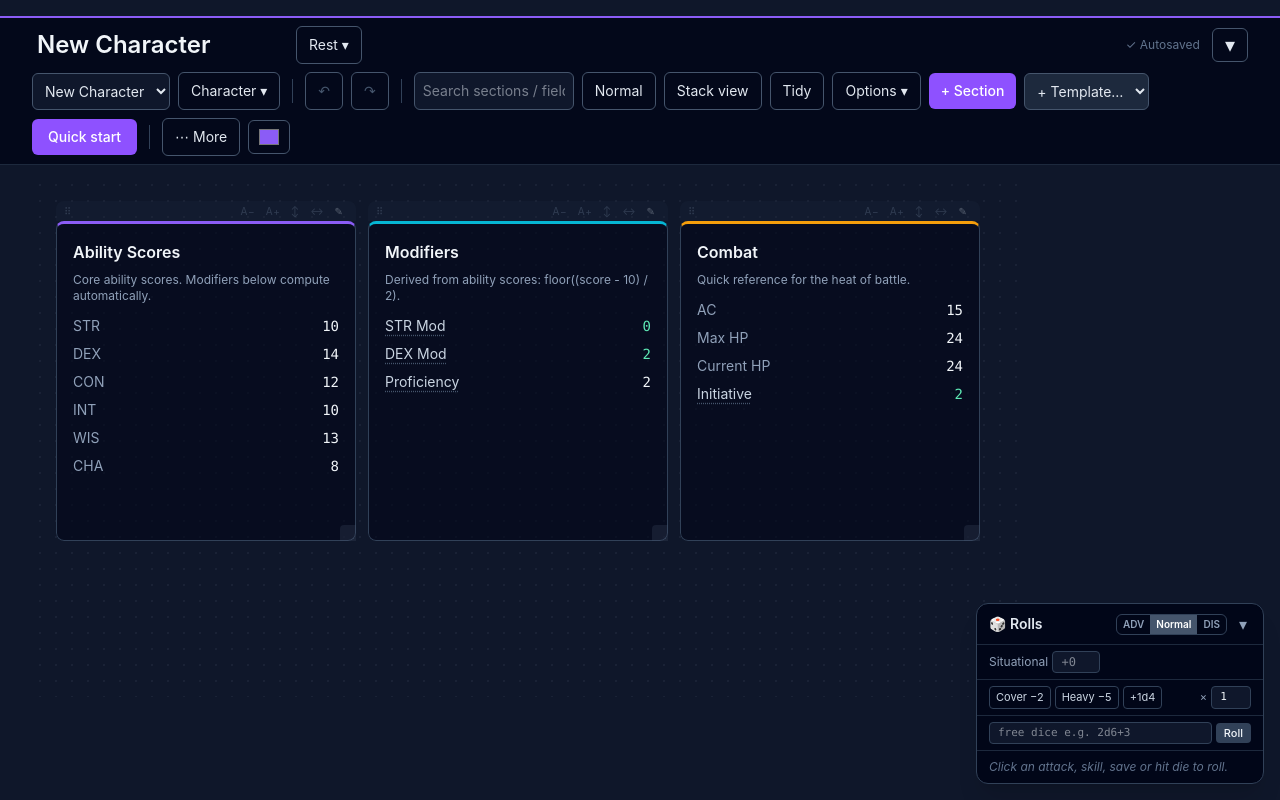
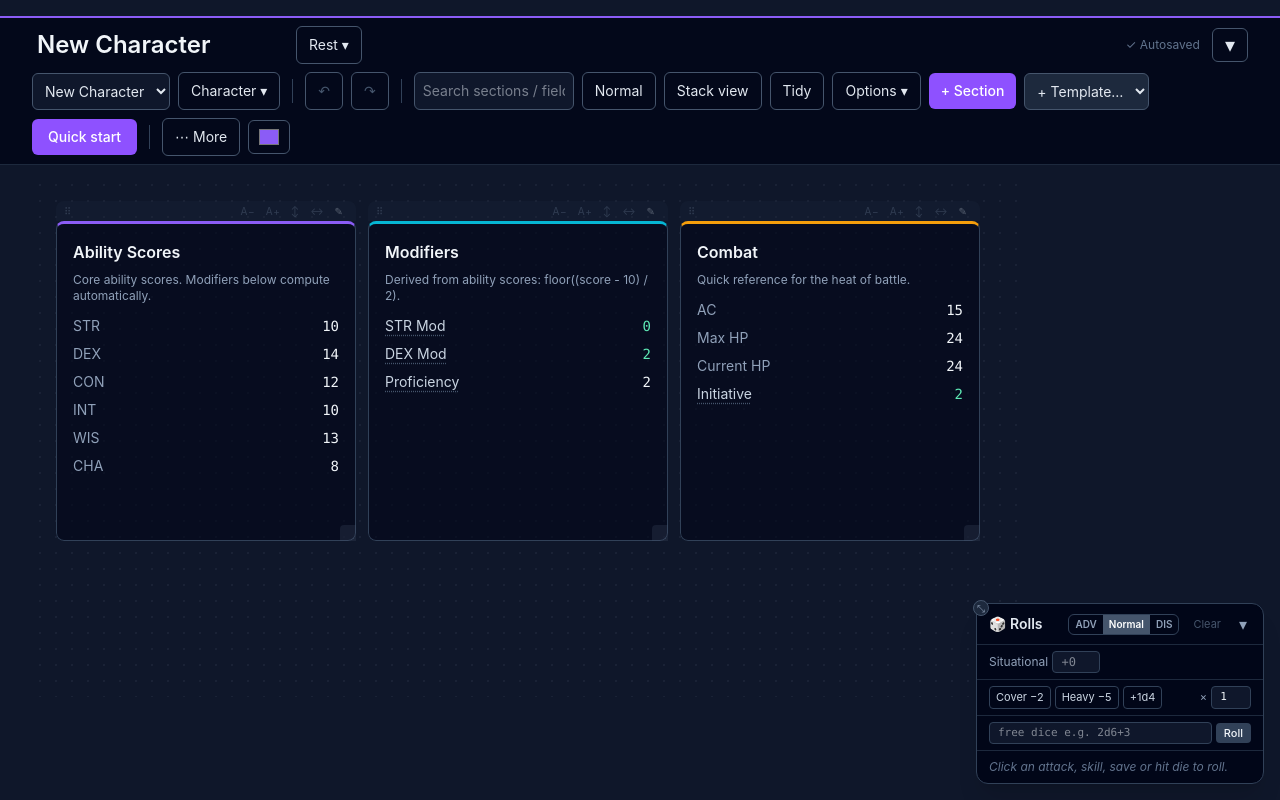
Before and after one commit to galh11/CharacterSheet, a React (Vite) app: page / in a window 1280 px wide. Built offline with nearby package versions, Linux system fonts and the light colour scheme.

Commit message:
feat(rolllog): always-visible Clear, show only latest roll with expandable history, resizable panel; fix(menu): clamp dropdowns to viewport with scroll

```diff
--- a/src/components/Menu.tsx
+++ b/src/components/Menu.tsx
@@ -50,7 +50,7 @@ export function Menu({ label, title, align = 'left', className, children }: Menu
                 <div
                     role="menu"
                     className={clsx(
-                        'absolute z-30 mt-1 min-w-[11rem] rounded-md border border-slate-700 bg-slate-900 p-1 shadow-xl',
+                        'absolute z-30 mt-1 max-h-[70vh] min-w-[11rem] max-w-[calc(100vw-1rem)] overflow-y-auto overscroll-contain rounded-md border border-slate-700 bg-slate-900 p-1 shadow-xl',
                         align === 'right' ? 'right-0' : 'left-0',
                     )}
                 >
--- a/src/components/RollLog.tsx
+++ b/src/components/RollLog.tsx
@@ -1,4 +1,4 @@
-import { useState } from 'react'
+import { useEffect, useRef, useState } from 'react'
 import { clsx } from 'clsx'
 import type { D20Mode, RollLogEntry } from '../model/dice'
 
@@ -33,12 +33,107 @@ const kindColor: Record<RollLogEntry['kind'], string> = {
     raw: 'text-slate-200',
 }
 
-/** Floating panel showing recent dice rolls plus the advantage/disadvantage toggle. */
+const SIZE_KEY = 'character-sheet:rolllog-size'
+const MIN_W = 240
+const MAX_W = 640
+const MIN_H = 60
+const MAX_H = 640
+const DEFAULT_SIZE = { w: 288, h: 180 }
+
+const loadSize = (): { w: number; h: number } => {
+    try {
+        const raw = localStorage.getItem(SIZE_KEY)
+        if (raw) {
+            const parsed = JSON.parse(raw) as { w?: number; h?: number }
+            return {
+                w: Math.min(MAX_W, Math.max(MIN_W, parsed.w ?? DEFAULT_SIZE.w)),
+                h: Math.min(MAX_H, Math.max(MIN_H, parsed.h ?? DEFAULT_SIZE.h)),
+            }
+        }
+    } catch {
+        /* ignore */
+    }
+    return DEFAULT_SIZE
+}
+
+/** A single roll row. */
+function RollRow({ e }: { e: RollLogEntry }) {
+    return (
+        <li className="flex items-start gap-2 border-b border-slate-800/60 pb-1.5 last:border-0">
+            <div className="min-w-0 flex-1">
+                <div className={clsx('truncate text-xs font-medium', kindColor[e.kind])}>
+                    {e.title}
+                    {e.crit === 'hit' && <span className="ml-1 text-emerald-400">CRIT!</span>}
+                    {e.crit === 'miss' && <span className="ml-1 text-rose-400">MISS!</span>}
+                </div>
+                <div className="truncate font-mono text-[11px] text-slate-400">{e.detail}</div>
+            </div>
+            <span className="mt-0.5 shrink-0 rounded bg-slate-800 px-1.5 py-0.5 font-mono text-sm font-bold text-slate-100">
+                {e.total}
+            </span>
+        </li>
+    )
+}
+
+/** Floating panel showing recent dice rolls plus the advantage/disadvantage toggle.
+ *  Shows only the latest roll until the history is expanded, keeps Clear always
+ *  visible, and can be resized (width + history height, persisted). */
 export function RollLog({ entries, rollMode, onRollModeChange, bonus, onBonusChange, bonusDie, onBonusDieChange, repeat, onRepeatChange, luck, onSpendLuck, onRollDice, onClear }: RollLogProps) {
     const [open, setOpen] = useState(true)
+    const [historyOpen, setHistoryOpen] = useState(false)
     const [dice, setDice] = useState('')
+    const [size, setSize] = useState(loadSize)
+    const drag = useRef<{ x: number; y: number; w: number; h: number } | null>(null)
+
+    useEffect(() => {
+        try {
+            localStorage.setItem(SIZE_KEY, JSON.stringify(size))
+        } catch {
+            /* ignore quota */
+        }
+    }, [size])
+
+    // Resize from the top-left corner (the panel is anchored bottom-right, so
+    // dragging up/left grows it). Width and history height both adjust.
+    const onResizePointerDown = (event: React.PointerEvent) => {
+        event.preventDefault()
+        drag.current = { x: event.clientX, y: event.clientY, w: size.w, h: size.h }
+        event.currentTarget.setPointerCapture(event.pointerId)
+    }
+    const onResizePointerMove = (event: React.PointerEvent) => {
+        if (!drag.current) return
+        const dx = event.clientX - drag.current.x
+        const dy = event.clientY - drag.current.y
+        setSize({
+            w: Math.min(MAX_W, Math.max(MIN_W, drag.current.w - dx)),
+            h: Math.min(MAX_H, Math.max(MIN_H, drag.current.h - dy)),
+        })
+    }
+    const onResizePointerUp = (event: React.PointerEvent) => {
+        drag.current = null
+        event.currentTarget.releasePointerCapture(event.pointerId)
+    }
+
+    const latest = entries[0]
+    const rest = entries.slice(1)
+
     return (
-        <div className="fixed bottom-4 right-4 z-40 w-72 rounded-xl border border-slate-700 bg-slate-950/95 shadow-xl backdrop-blur print:hidden">
+        <div
+            className="fixed bottom-4 right-4 z-40 rounded-xl border border-slate-700 bg-slate-950/95 shadow-xl backdrop-blur print:hidden"
+            style={{ width: size.w }}
+        >
+            {open && (
+                <div
+                    onPointerDown={onResizePointerDown}
+                    onPointerMove={onResizePointerMove}
+                    onPointerUp={onResizePointerUp}
+                    className="absolute -left-1 -top-1 z-10 grid h-4 w-4 cursor-nwse-resize place-items-center rounded-full border border-slate-600 bg-slate-800 text-[10px] leading-none text-slate-400 hover:bg-slate-700"
+                    title="Drag to resize"
+                    aria-label="Resize roll log"
+                >
+                    <span className="pointer-events-none">⤡</span>
+                </div>
+            )}
             <div className="flex items-center gap-2 border-b border-slate-800 px-3 py-2">
                 <span className="text-sm font-semibold text-slate-200">🎲 Rolls</span>
                 <div className="ml-auto flex overflow-hidden rounded-md border border-slate-700">
@@ -63,6 +158,19 @@ export function RollLog({ entries, rollMode, onRollModeChange, bonus, onBonusCha
                         </button>
                     ))}
                 </div>
+                <button
+                    type="button"
+                    onClick={onClear}
+                    disabled={entries.length === 0}
+                    className={clsx(
+                        'rounded px-1.5 py-0.5 text-[11px]',
+                        entries.length === 0 ? 'cursor-not-allowed text-slate-600' : 'text-slate-400 hover:bg-slate-800 hover:text-rose-300',
+                    )}
+                    title="Clear the roll log"
+                    aria-label="Clear roll log"
+                >
+                    Clear
+                </button>
                 <button
                     type="button"
                     onClick={() => setOpen((o) => !o)}
@@ -146,36 +254,37 @@ export function RollLog({ entries, rollMode, onRollModeChange, bonus, onBonusCha
                         />
                         <button type="submit" className="rounded bg-slate-700 px-2 py-0.5 text-[11px] font-medium text-slate-100 hover:bg-slate-600">Roll</button>
                     </form>
-                    <div className="max-h-64 overflow-auto px-3 py-2">
-                        {entries.length === 0 ? (
+                    <div className="px-3 py-2">
+                        {!latest ? (
                             <p className="m-0 text-xs italic text-slate-500">Click an attack, skill, save or hit die to roll.</p>
                         ) : (
-                            <ul className="m-0 flex list-none flex-col gap-1.5 p-0">
-                                {entries.map((e) => (
-                                    <li key={e.id} className="flex items-start gap-2 border-b border-slate-800/60 pb-1.5 last:border-0">
-                                        <div className="min-w-0 flex-1">
-                                            <div className={clsx('truncate text-xs font-medium', kindColor[e.kind])}>
-                                                {e.title}
-                                                {e.crit === 'hit' && <span className="ml-1 text-emerald-400">CRIT!</span>}
-                                                {e.crit === 'miss' && <span className="ml-1 text-rose-400">MISS!</span>}
-                                            </div>
-                                            <div className="truncate font-mono text-[11px] text-slate-400">{e.detail}</div>
-                                        </div>
-                                        <span className="mt-0.5 shrink-0 rounded bg-slate-800 px-1.5 py-0.5 font-mono text-sm font-bold text-slate-100">
-                                            {e.total}
-                                        </span>
-                                    </li>
-                                ))}
-                            </ul>
-                        )}
-                        {entries.length > 0 && (
-                            <button
-                                type="button"
-                                onClick={onClear}
-                                className="mt-2 w-full rounded border border-slate-700 py-1 text-[11px] text-slate-400 hover:bg-slate-800"
-                            >
-                                Clear
-                            </button>
+                            <>
+                                <ul className="m-0 flex list-none flex-col gap-1.5 p-0">
+                                    <RollRow e={latest} />
+                                </ul>
+                                {rest.length > 0 && (
+                                    <>
+                                        <button
+                                            type="button"
+                                            onClick={() => setHistoryOpen((h) => !h)}
+                                            className="mt-2 flex w-full items-center justify-center gap-1 rounded border border-slate-800 py-1 text-[11px] text-slate-400 hover:bg-slate-800"
+                                            aria-expanded={historyOpen}
+                                        >
+                                            {historyOpen ? '▾ Hide history' : `▸ History (${rest.length})`}
+                                        </button>
+                                        {historyOpen && (
+                                            <ul
+                                                className="m-0 mt-2 flex list-none flex-col gap-1.5 overflow-auto p-0"
+                                                style={{ maxHeight: size.h }}
+                                            >
+                                                {rest.map((e) => (
+                                                    <RollRow key={e.id} e={e} />
+                                                ))}
+                                            </ul>
+                                        )}
+                                    </>
+                                )}
+                            </>
                         )}
                     </div>
                 </>
```
